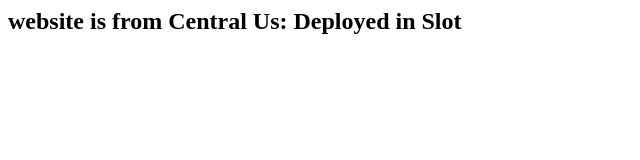
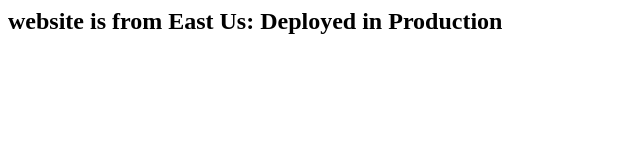
Before and after one commit to munna33/slot, a plain HTML site: page index.html in a window 1280 px wide. Shown: the whole page, without its empty margins (0-640 px from the left). Drawn offline with Linux system fonts and the light colour scheme.

Commit message:
Update index.html

```diff
--- a/index.html
+++ b/index.html
@@ -1,9 +1,9 @@
 <html>
 <head>
-<title>Wipro India
+<title>Wipro Canada
 </title>
 </head>
 <body>
-<h2>website is from Central Us: Deployed in Slot</h2>
+<h2>website is from East Us: Deployed in Production</h2>
 </body>
 </html>
```
